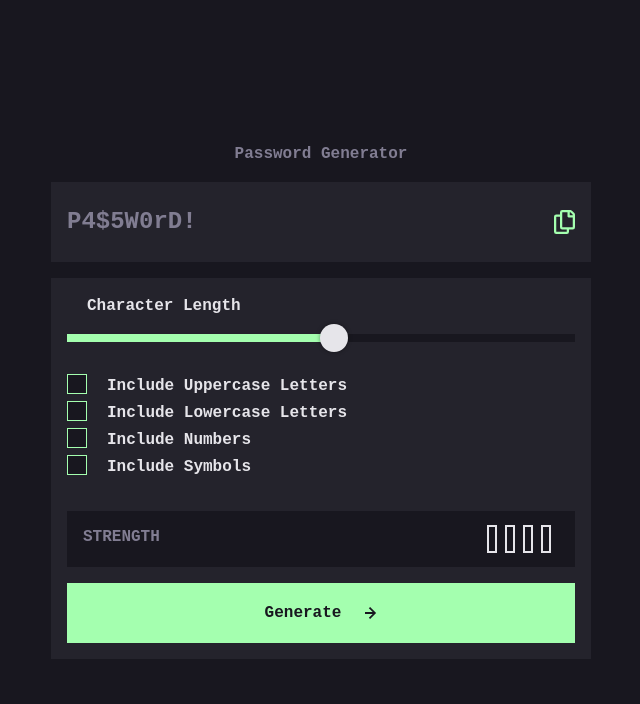
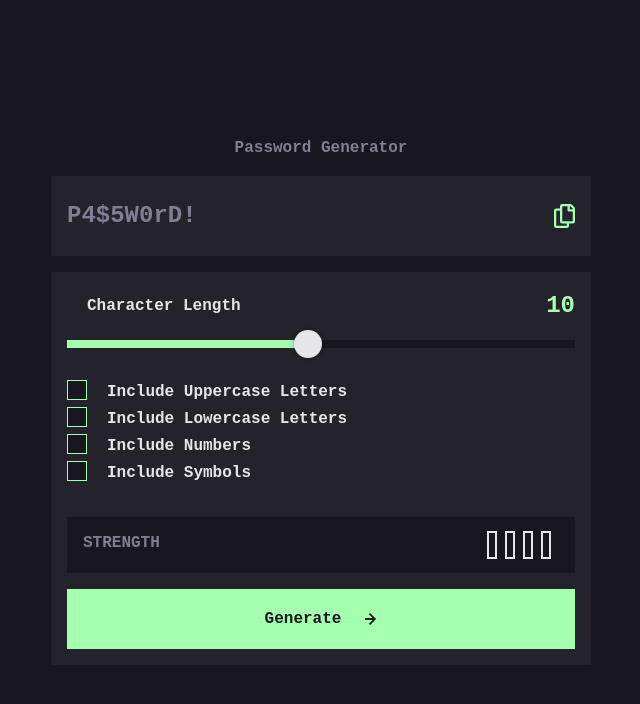
Before and after one commit to matehc/password-generator__frontendmentor, a plain HTML site: page index.html in a window 1280 px wide. Shown: the whole page, without its empty margins (319-959 px from the left). Drawn offline with nearby package versions, Linux system fonts and the light colour scheme; the site is published under a folder, as on GitHub Pages, so addresses that start at the root find nothing.

Commit message:
fix: fix relative file path issue

```diff
--- a/index.html
+++ b/index.html
@@ -97,6 +97,6 @@
       </div>
   </main>
 
-<script src="/generator.js"></script>
+<script src="generator.js"></script>
 </body>
 </html>
```
Also changed, not shown: generator.js (+5 -6 lines).
